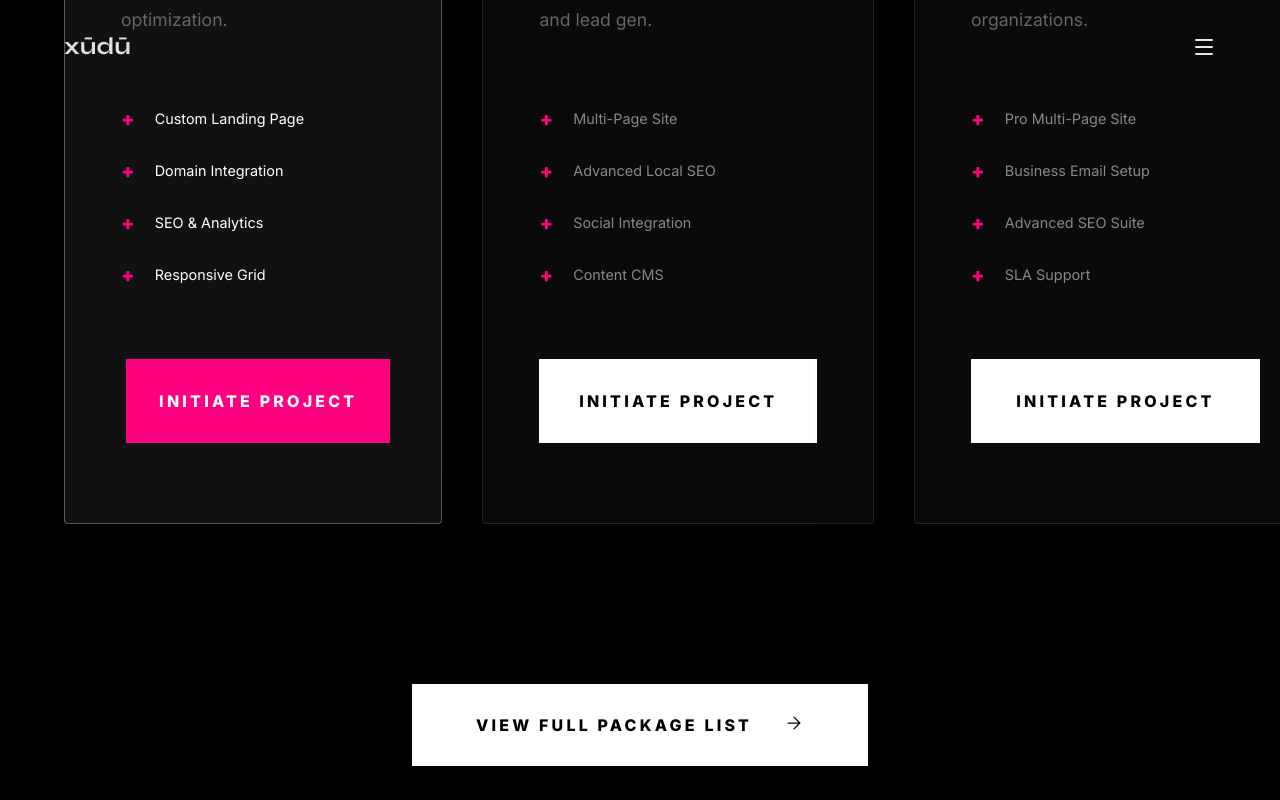
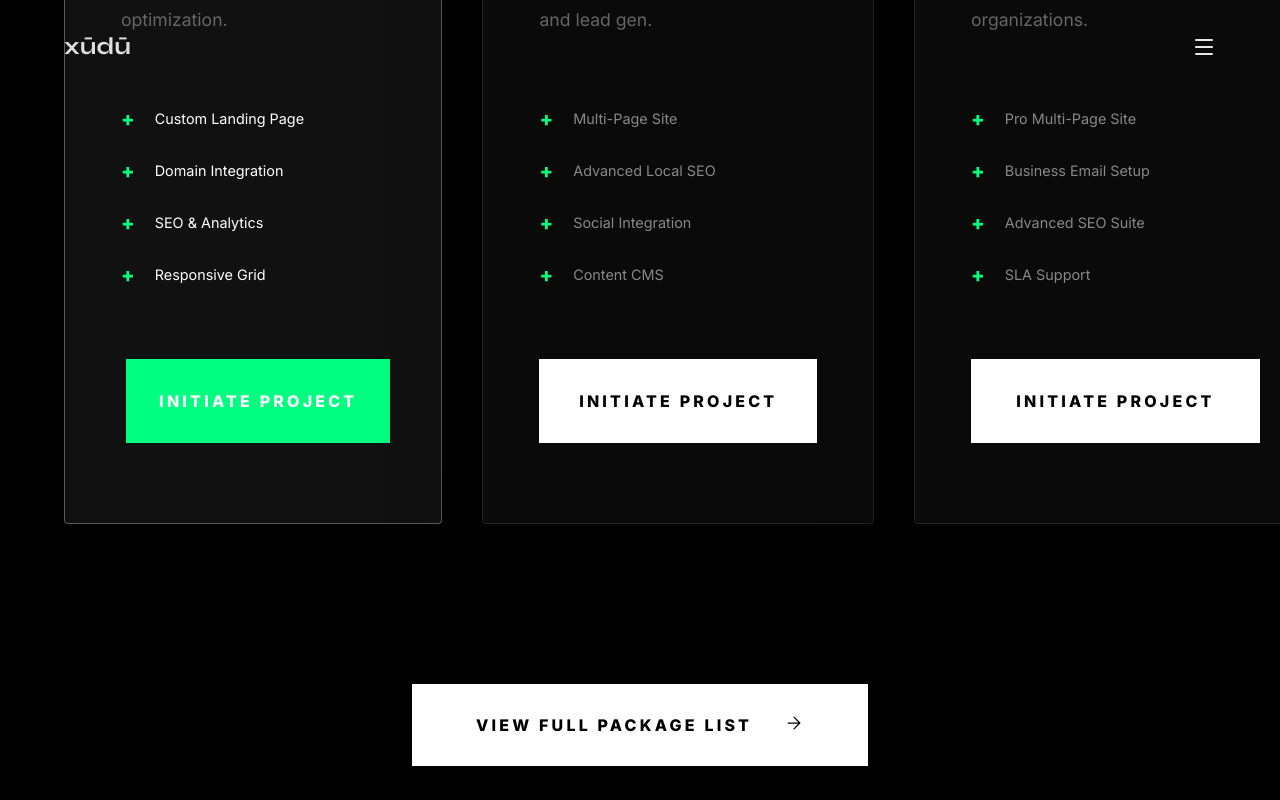
Before and after one commit to dilshandevxx/xudo-labs, a Next.js app: page / in a window 1280 px wide. In both pictures the pointer is over the link 253 px from the left and 10433 px from the top of the page. Shown: the part 10033-10833 px from the top of the page. Built offline with nearby package versions, Linux system fonts and the light colour scheme; a web font is replaced by a local one.

Commit message:
initioal

```diff
--- a/src/app/packages/page.module.css
+++ b/src/app/packages/page.module.css
@@ -183,7 +183,7 @@
 }
 
 .plusIcon {
-  color: #ff0080;
+  color: #00ff80;
   font-weight: 900;
   font-size: 1rem;
   flex-shrink: 0; /* PREVENT ICON FROM SQUISHING */
@@ -213,7 +213,7 @@
 }
 
 .inquireBtn:hover {
-  background: #ff0080;
+  background: #00ff80;
   color: #fff;
   transform: scale(1.02);
   box-shadow: 0 10px 30px rgba(255, 0, 128, 0.3);
@@ -289,8 +289,8 @@
 
 .contactButton:hover {
   background: transparent;
-  color: #ff0080;
-  border-color: #ff0080;
+  color: #00ff80;
+  border-color: #00ff80;
   transform: translateY(-5px);
   box-shadow: 0 20px 40px rgba(255, 0, 128, 0.1);
 }
--- a/src/components/sections/Packages.module.css
+++ b/src/components/sections/Packages.module.css
@@ -71,7 +71,7 @@
   font-size: 0.65rem;
   font-weight: 700;
   text-transform: uppercase;
-  color: #ff0080; /* BEAUTIFUL PINK */
+  color: #00ff80; /* TECHNICAL GREEN */
   letter-spacing: 0.15rem;
   padding-left: 1.5rem;
 }
@@ -84,7 +84,7 @@
   transform: translateY(-50%);
   width: 8px;
   height: 8px;
-  background: #ff0080;
+  background: #00ff80;
   border-radius: 50%;
 }
 
@@ -144,7 +144,7 @@
 }
 
 .checkIcon {
-  color: #ff0080; /* BEAUTIFUL PINK PRONOUNCED */
+  color: #00ff80; /* TECHNICAL GREEN PRONOUNCED */
   font-size: 1.25rem;
   font-weight: 800;
 }
@@ -167,7 +167,7 @@
 }
 
 .inquireBtn:hover {
-  background: #ff0080; /* HOVER PINK */
+  background: #00ff80; /* HOVER GREEN */
   color: #fff;
 }
 
@@ -196,10 +196,10 @@
 }
 
 .viewAllBtn:hover {
-  background: #ff0080; /* BEAUTIFUL PINK HOVER */
+  background: #00ff80; /* TECHNICAL GREEN HOVER */
   color: #fff;
   transform: translateY(-5px);
-  box-shadow: 0 20px 40px -10px rgba(255, 0, 128, 0.3);
+  box-shadow: 0 20px 40px -10px rgba(0, 255, 128, 0.3);
 }
 
 .btnArrow {
```
